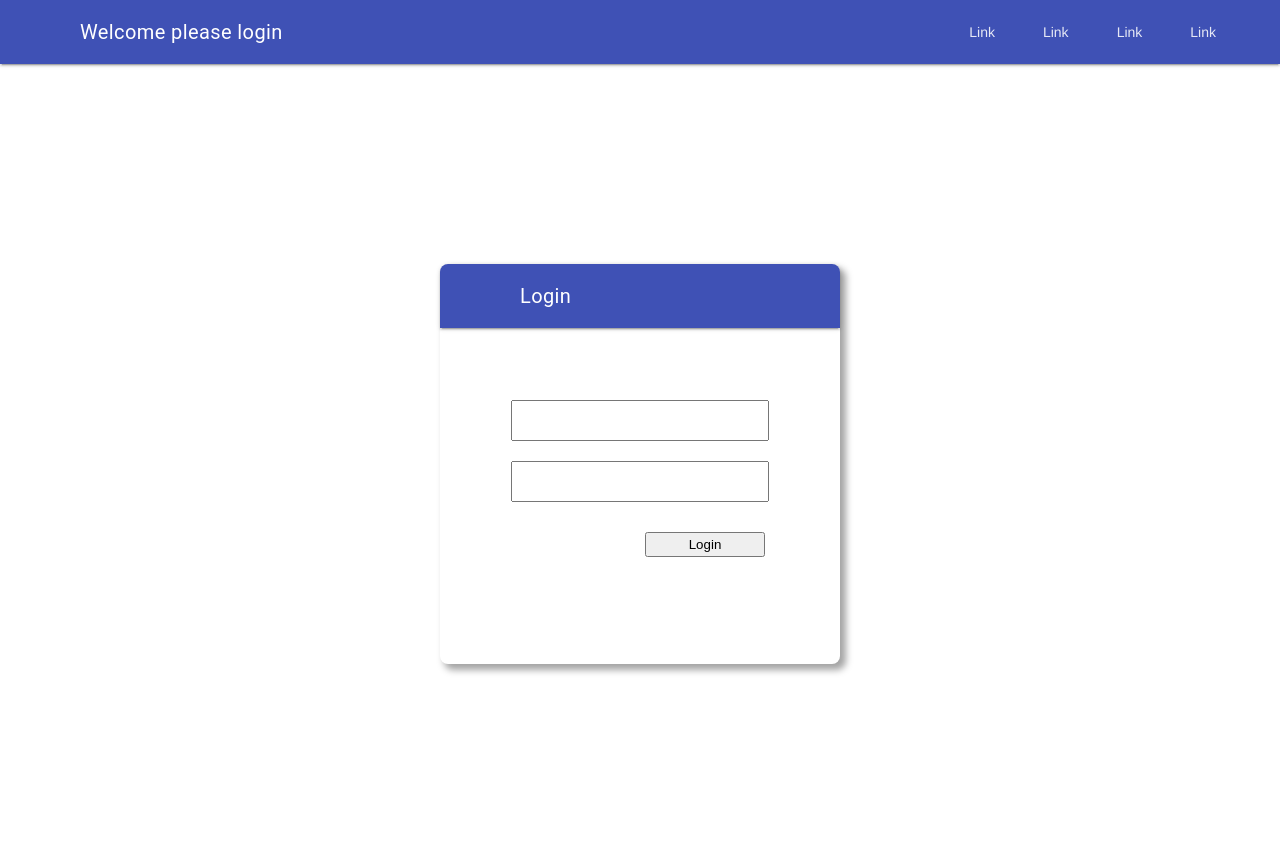
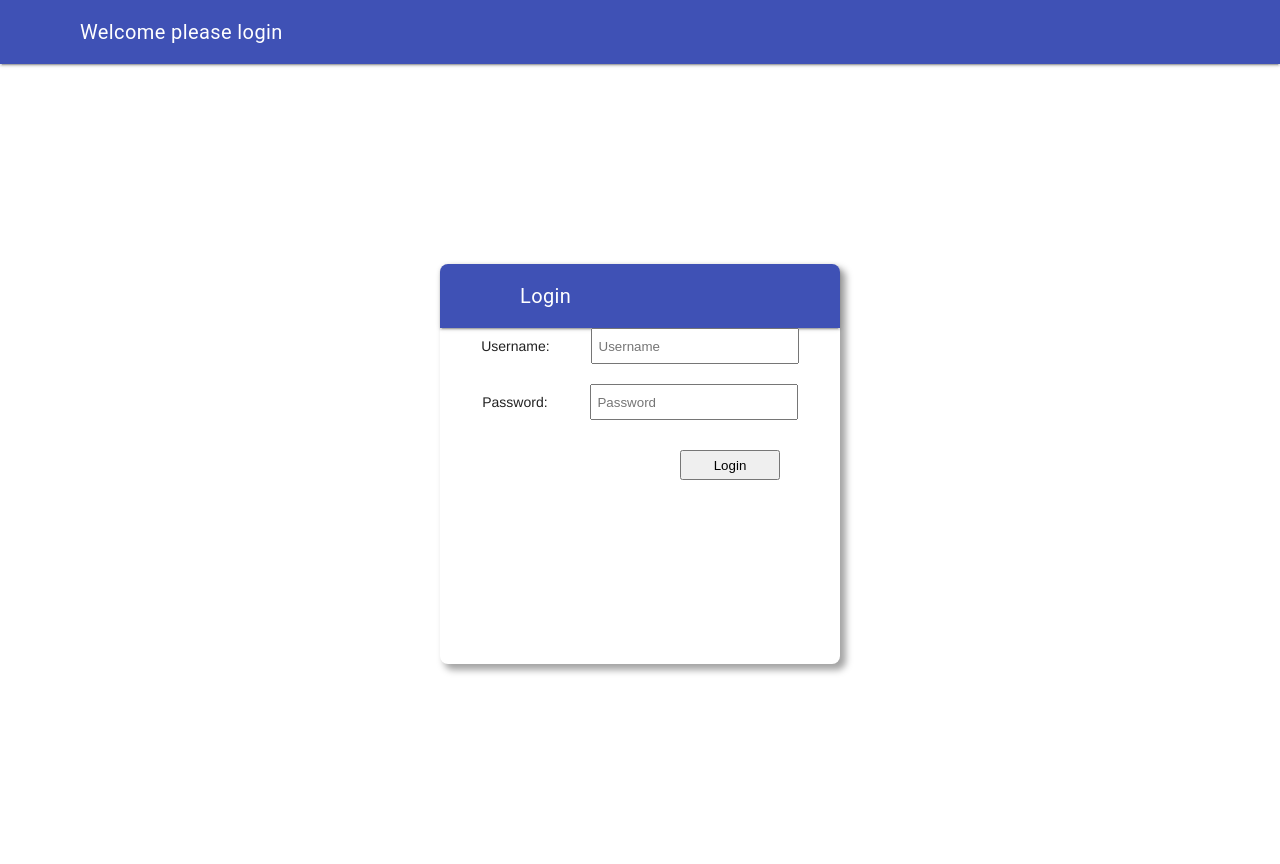
Before and after one commit to BastiEbel/django_chat_app, a Django app: page /login/ in a window 1280 px wide. Run offline with Django 4.2, Linux system fonts and the light colour scheme.

Commit message:
registration styling

```diff
--- a/django_chat_app/chat/templates/auth/login.html
+++ b/django_chat_app/chat/templates/auth/login.html
@@ -1,60 +1,4 @@
 {% extends "base.html" %} {% block content %}
-<link rel="stylesheet" href="https://fonts.googleapis.com/icon?family=Material+Icons">
-<link rel="stylesheet" href="https://code.getmdl.io/1.3.0/material.indigo-pink.min.css">
-<script defer src="https://code.getmdl.io/1.3.0/material.min.js"></script>
-<style>
-    .login-container {
-        width: 250px;
-        display: flex;
-        justify-content: flex-end;
-    }
-
-    .header-login {
-        border-top-right-radius: 8px;
-        border-top-left-radius: 8px;
-    }
-
-    .container {
-        width: 400px;
-        height: 400px;
-        box-shadow: 5px 5px 7px 1px rgba(0, 0, 0, 0.36);
-        border-radius: 8px;
-    }
-
-    input {
-        height: 35px;
-        width: 250px;
-        margin-bottom: 20px;
-    }
-
-    button {
-        margin-top: 10px;
-        width: 120px;
-        height: 25px;
-    }
-
-    .login-field {
-        height: 300px;
-        display: flex;
-        justify-content: center;
-        align-items: center;
-        flex-direction: column;
-    }
-
-    form {
-        display: flex;
-        justify-content: center;
-        align-items: center;
-        flex-direction: column;
-    }
-</style>
-
-
-
-{% if wrongPassword %}
-<p> Benutzername oder Passwort ist falsch</p>
-{% endif %}
-
 <form method="POST" action="/login/">
     <div class="container">
         <header class="mdl-layout__header header-login">
@@ -68,10 +12,15 @@
         <input type="hidden" name="redirect" value="{{ redirect }}">
         <div class="login-field">
             {% csrf_token %}
-            <div><input name="username" type="text"></div>
-            <div><input name="password" type="password"></div>
+            <div class="register-field">Username: <input name="username" type="text" placeholder=" Username"></div>
+            <div class="register-field">Password: <input name="password" type="password" placeholder=" Password"></div>
             <div class="login-container"><button>Login</button></div>
         </div>
+        {% if wrongPassword and wrongUsername %}
+        <div class="container-register">
+            <p>User not exist: <a href="/register">Register</a> please</p>
+        </div>
+        {% endif %}
     </div>
 </form>
 {% endblock %}
--- a/django_chat_app/chat/views.py
+++ b/django_chat_app/chat/views.py
@@ -1,3 +1,4 @@
+from pickle import TRUE
 from django.http import HttpResponseRedirect
 from .models import Message, Chat
 from django.shortcuts import render
@@ -8,7 +9,6 @@ from django.contrib.auth.decorators import login_required
 
 def index(request):
     if request.method == 'POST':
-        print('Received data' + request.POST['textmessage'])
         mychat = Chat.objects.get(id=1)
         Message.objects.create(text=request.POST['textmessage'], chat=mychat, author=request.user, receiver=request.user)
     chatMessages = Message.objects.filter(chat__id=1)
@@ -22,5 +22,14 @@ def login_view(request):
             login(request, user)
             return HttpResponseRedirect(request.POST.get('redirect'))
         else:
-            return render(request, 'auth/login.html', {'wrongPassword' : True, 'redirect': redirect})
+            return render(request, 'auth/login.html', {'wrongPassword' : True, 'wrongUsername' : True, 'redirect': redirect})
     return render(request, 'auth/login.html', {'redirect': redirect})
+
+def register_view(request):
+    redirect = request.GET.get('next')
+    if request.method == 'POST':
+        user = authenticate(request, username=request.GET.get('username'), password=request.GET.get('password'))
+        if user:
+            login(request, user)
+            return HttpResponseRedirect(request.GET.get('redirect'))
+    return render(request, 'auth/register.html', {'redirect': redirect})
--- a/django_chat_app/django_chat_app/urls.py
+++ b/django_chat_app/django_chat_app/urls.py
@@ -16,10 +16,11 @@ Including another URLconf
 from django.contrib import admin
 from django.urls import path
 
-from chat.views import index, login_view
+from chat.views import index, login_view, register_view
 
 urlpatterns = [
     path('admin/', admin.site.urls),
     path('', index),
     path('login/', login_view),
+    path('register/', register_view),
 ]
--- a/django_chat_app/static/css/style.css
+++ b/django_chat_app/static/css/style.css
@@ -21,3 +21,67 @@
     border: 1px solid rgba(0, 0, 0, 0.397);
     box-shadow: 3px 3px 6px -1px rgba(0, 0, 0, 0.5);
 }
+
+.login-container {
+    width: 280px;
+    display: flex;
+    justify-content: flex-end;
+}
+
+.header-login {
+    border-top-right-radius: 8px;
+    border-top-left-radius: 8px;
+}
+
+.container {
+    width: 400px;
+    height: 400px;
+    box-shadow: 5px 5px 7px 1px rgba(0, 0, 0, 0.36);
+    border-radius: 8px;
+}
+
+input {
+    height: 30px;
+    width: 200px;
+    margin-bottom: 20px;
+}
+
+button {
+    margin-top: 10px;
+    width: 100px;
+    height: 30px;
+}
+
+.login-field {
+    display: flex;
+    justify-content: center;
+    align-items: center;
+    flex-direction: column;
+}
+
+form {
+    display: flex;
+    justify-content: center;
+    align-items: center;
+    flex-direction: column;
+}
+
+a {
+    margin-bottom: 20px;
+    font-size: larger;
+}
+
+.container-register {
+    height: 80px;
+    padding-right: 40px;
+    display: flex;
+    justify-content: flex-end;
+    align-items: flex-end;
+}
+
+.register-field {
+    width: 100%;
+    display: flex;
+    justify-content: space-evenly;
+    align-items: baseline;
+}
--- a/django_chat_app/templates/base.html
+++ b/django_chat_app/templates/base.html
@@ -22,21 +22,23 @@
                 {% if request.user.is_authenticated %}
                 Welcome, {{ request.user.first_name }}
 
-                {% else%}
+                {% else %}
                 Welcome please login
                 {% endif %}
-            </span>
+                </span>
                 <!-- Add spacer, to align navigation to the right -->
                 <div class="mdl-layout-spacer"></div>
                 <!-- Navigation. We hide it in small screens. -->
                 <nav class="mdl-navigation mdl-layout--large-screen-only">
+                    {% if request.user.is_authenticated %}
                     <a class="mdl-navigation__link" href="">Link</a>
                     <a class="mdl-navigation__link" href="">Link</a>
                     <a class="mdl-navigation__link" href="">Link</a>
-                    <a class="mdl-navigation__link" href="">Link</a>
+                    <a class="mdl-navigation__link" href="">Link</a> {% endif %}
                 </nav>
             </div>
         </header>
+        {% if request.user.is_authenticated %}
         <div class="mdl-layout__drawer">
             <span class="mdl-layout-title">Title</span>
             <nav class="mdl-navigation">
@@ -46,6 +48,7 @@
                 <a class="mdl-navigation__link" href="">Link</a>
             </nav>
         </div>
+        {% endif %}
         <main class="mdl-layout__content">
             <div class="page-content">
                 {% block content %} {% endblock %}
```
Also changed, not shown: django_chat_app/chat/templates/auth/register.html (+23 -0 lines), django_chat_app/chat/templates/chat/index.html (+1 -8 lines).
